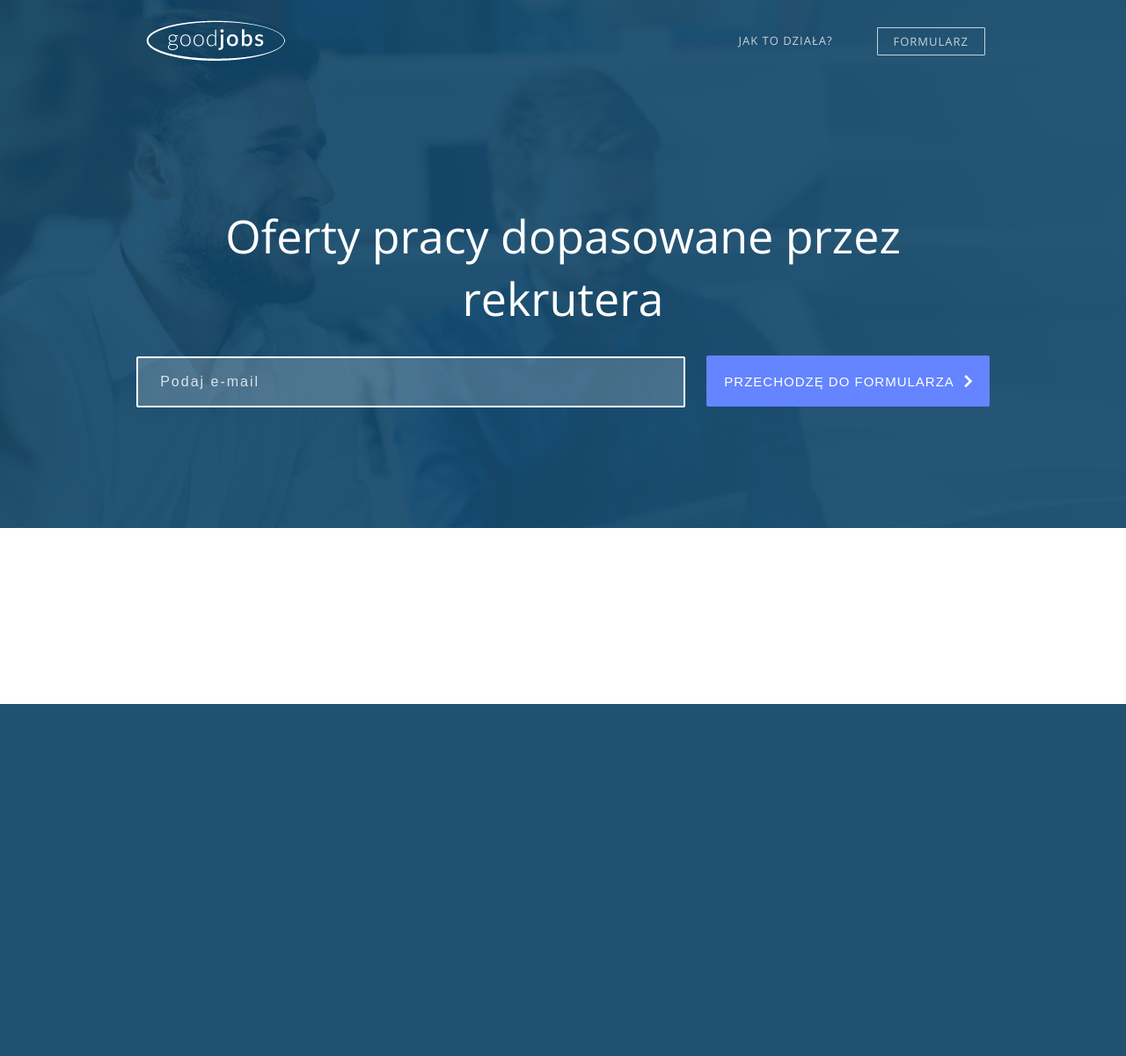
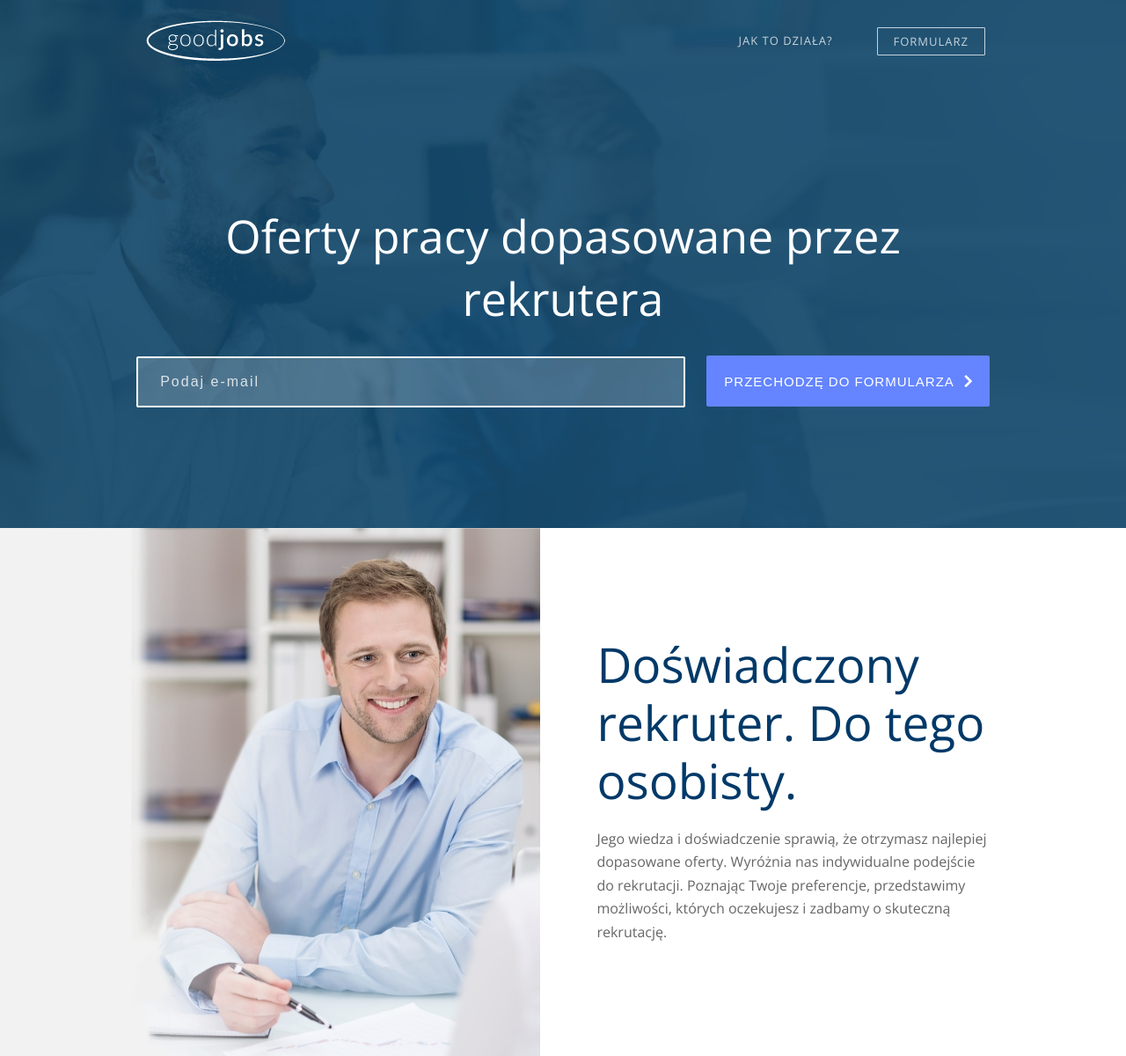
Before and after one commit to isivi/lp27, a Django app: page / in a window 1280 px wide. Shown: the whole page at 88% size. Before the commit the page ends 800 px from the top, so only its background shows below. Run offline with Django 3.2, Linux system fonts and the light colour scheme; style sheets or scripts are compiled from the project's sources; some libraries are stand-ins or nearby versions.

Commit message:
Next slide on landing page

```diff
--- a/lp27/lp27_app/static/lp27_app/css/home.less
+++ b/lp27/lp27_app/static/lp27_app/css/home.less
@@ -10,6 +10,7 @@ body {
     width: 100%;
     height: 600px;
     background: url('@{img-path}/tlo.jpg') center center;
+    background-size: cover;
 
     .container1 {
       width: 1000px;
@@ -167,4 +168,46 @@ body {
       }
     }
   }
+
+  .block1 {
+    overflow: auto;
+
+    .container-left {
+      width: 48%;
+      float: left;
+      background-color: #f2f2f2;
+
+      .img1 {
+        float: right;
+        height: 600px;
+        width: 466px;
+        background: url('@{img-path}/widok_1.jpg') center center;
+      }
+    }
+
+    .container-right {
+      width: 52%;
+      float: right;
+
+      .text-container {
+        margin-top: 122px;
+        margin-left: 64px;
+        max-width: 450px;
+
+        .text1 {
+          font-size: 55px;
+          line-height: 1.2em;
+          color: #003968;
+          font-weight: 300;
+        }
+
+        .text2 {
+          margin-top: 20px;
+          font-size: 16px;
+          color: #666666;
+          line-height: 1.65em;
+        }
+      }
+    }
+  }
 }
--- a/lp27/lp27_app/templates/lp27_app/home.html
+++ b/lp27/lp27_app/templates/lp27_app/home.html
@@ -34,7 +34,21 @@
                 <div class="arrow-down"></div>
             </div>
         </div>
-
+        <div class="block1">
+            <div class="container-left">
+                <div class="img1"></div>
+            </div>
+            <div class="container-right">
+                <div class="text-container">
+                    <div class="text1">Doświadczony rekruter. Do tego osobisty.</div>
+                    <div class="text2">
+                        Jego wiedza i doświadczenie sprawią, że otrzymasz najlepiej dopasowane oferty. Wyróżnia nas
+                        indywidualne podejście do rekrutacji. Poznając Twoje preferencje, przedstawimy możliwości,
+                        których oczekujesz i zadbamy o skuteczną rekrutację.
+                    </div>
+                </div>
+            </div>
+        </div>
 
         {% if lp27_settings.FUNCTIONS.ANALYTICS_TRACKING_SCRIPT and lp27_settings.is_stats_request %}
             {% include 'lp27_app/analytics_tracking.html' %}
```
